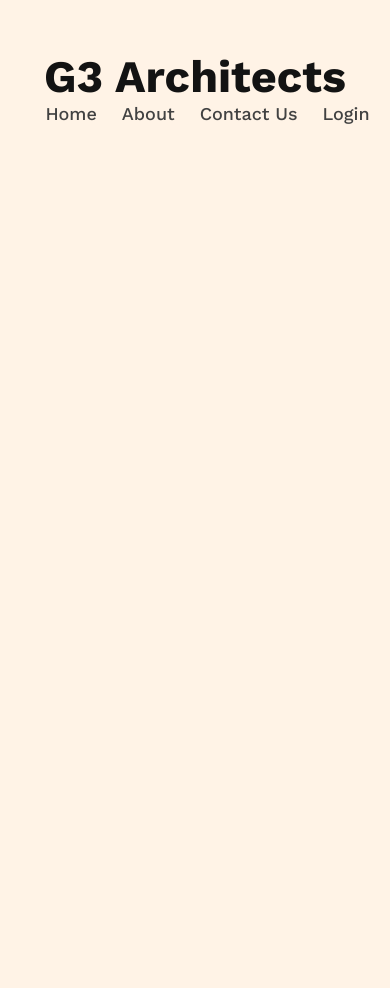
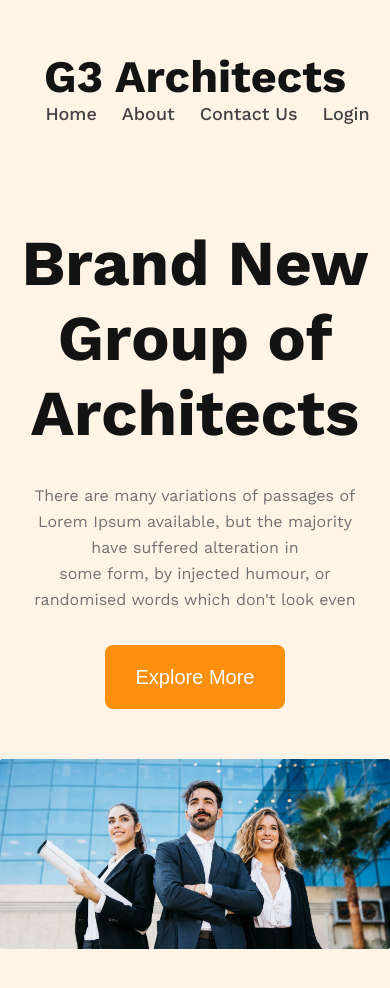
Before and after one commit to Safayet2002/asset-two, a plain HTML site: page index.html in a window 390 px wide. Before the commit the page ends 844 px from the top, so only its background shows below. Drawn offline with nearby package versions, Linux system fonts and the light colour scheme.

Commit message:
Successfully Header Section Complete with Responsive

```diff
--- a/index.html
+++ b/index.html
@@ -16,6 +16,8 @@
     <!-- Start Header Section -->
 
     <Header class="header">
+
+        <!-- Start Header Menu -->
         <div class="main-menu">
             <div class="logo">
                 <h1>G3 Architects</h1>
@@ -29,6 +31,24 @@
                 </ul>
             </div>
         </div>
+        <!-- End Header Menu -->
+        <!-- Start Header Content -->
+        <div class="header-content">
+            <h2 class="header-title">Brand New<br>Group of Architects</h2>
+            <p class="header-title-description">There are many variations of passages of Lorem Ipsum available, but the majority have suffered alteration in<br>some form, by injected humour, or randomised words which don't look even</p>
+
+            <button class="btn-primary">Explore More</button>
+
+            <div class="feature-image">
+                <img src="images/banner.png" alt="">
+            </div>
+        </div>
+
+
+
+
+        <!-- End Header Content -->
+
     </Header>
 
     <!-- End Header Section -->
--- a/styles/responsive.css
+++ b/styles/responsive.css
@@ -1,6 +1,6 @@
-/* small mobile */
+/* small devices */
 
-@media only screen and (max-width:576px) {
+@media only screen and (max-width:688px) {
     .main-menu{
         flex-direction: column;
     }
@@ -11,4 +11,35 @@
         display: flex;
         padding: 0;
     }
+    .feature-image{
+        width: 100%;
+        display: flex;
+        flex-direction: column;
+        align-items: stretch;
+    }
+    .header-title-description{
+        padding: 0 25px;
+    }
 }
+
+
+/* Medium devices */
+
+@media only screen and (min-width:689px) and (max-width:992px) {
+    .main-menu{
+    max-width: 100%;
+    margin: 0 auto;
+    display: flex;
+    align-items: center;
+    justify-content: space-between;
+    }
+    ul li a{
+        margin-left: 30px;
+    }
+    .feature-image{
+        width: 100%;
+        display: flex;
+        flex-direction: column;
+        align-items: stretch;
+    }
+}
--- a/styles/style.css
+++ b/styles/style.css
@@ -26,8 +26,9 @@
 
 body{
     font-family: 'Work Sans', sans-serif;
-    max-width: 1440px;
-    margin: 0 auto;
+}
+
+header{
     background: rgba(255, 144, 14, 0.1);
 }
 
@@ -38,17 +39,31 @@ body{
 
 
 /* Start Common Styles */
+.btn-primary{
+    color: #fff;
+    font-size: 20px;
+    width: 180px;
+    height: 64px;
+    background-color: #FF900E;
+    border: none;
+    border-radius: 8px;
+    margin-top: 32px;
+    padding: 0;
+}
 /* End Common Styles */
 
 
 
 
 
-/* Start Menu Styles */
+/* Start Header Menu Styles */
 .header{
-    margin-top: 50px;
+    padding-top: 50px;
+    padding-bottom: 45px;
 }
 .main-menu{
+    max-width: 1440px;
+    margin: 0 auto;
     display: flex;
     align-items: center;
     justify-content: space-between;
@@ -73,4 +88,40 @@ ul li a{
     margin-left: 75px;
 }
 
-/* End Menu Styles */
+/* End Header Menu Styles */
+
+
+.header-content{
+    max-width: 1440px;
+    margin: 0 auto;
+    display: flex;
+    flex-direction: column;
+    align-items: center;
+}
+.header-title{
+    color: #131313;
+    font-weight: 700;
+    font-size: 64px;
+    line-height: 75px;
+    text-align: center;
+    margin-top: 102px;
+}
+.header-title-description{
+    color: #727272;
+    font-weight: 400;
+    font-size: 16px;
+    line-height: 26px;
+    text-align: center;
+    margin-top: 32px;
+}
+
+.feature-image{
+    margin-top: 50px;
+    width: 100%;
+    display: flex;
+    align-items: stretch;
+    flex-direction: column;
+}
+
+
+/* Start Header Content Styles */
```
